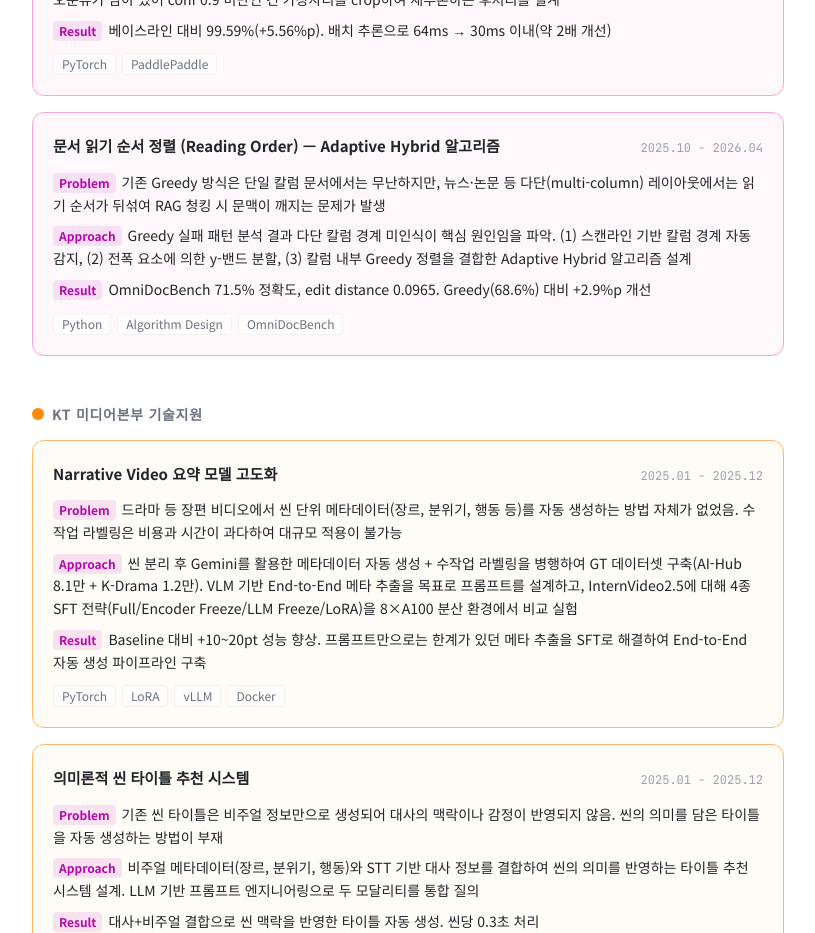
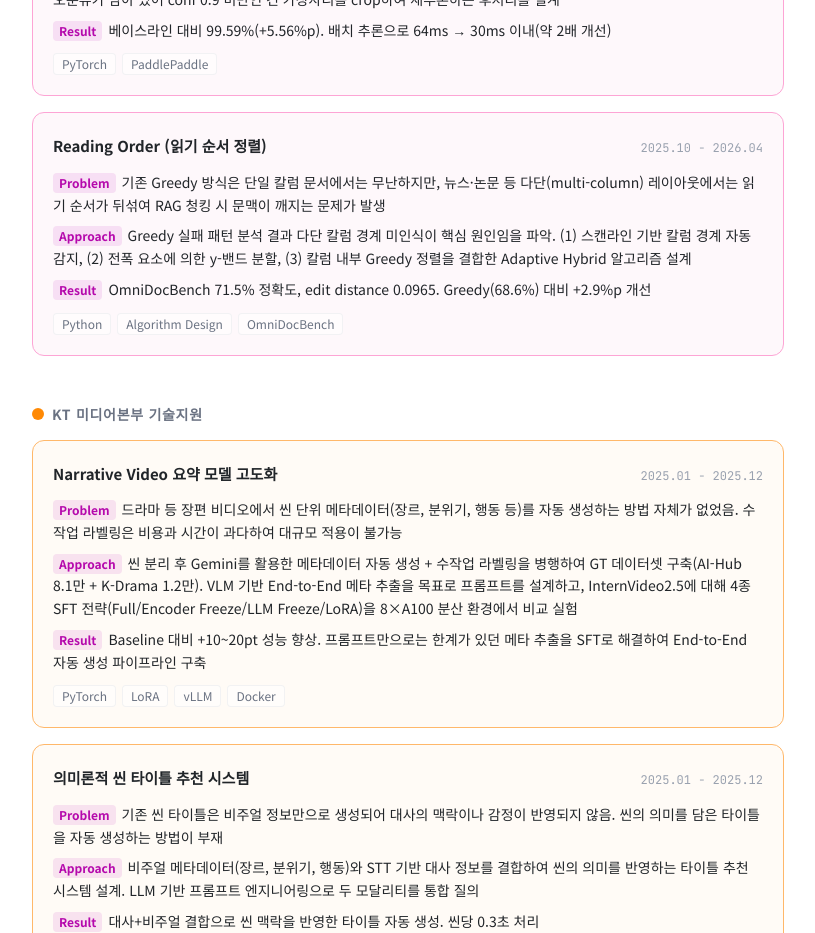
Before and after one commit to ilileun/profile, a Next.js app: page / in a window 1280 px wide. Shown: the part 1900-2833 px from the top of the page, without its empty margins (232-1047 px from the left). Built offline with nearby package versions, Linux system fonts and the light colour scheme.

Commit message:
Simplify reading order title

```diff
--- a/src/payload/projects.ts
+++ b/src/payload/projects.ts
@@ -35,7 +35,7 @@ export const projects: Project[] = [
     techStack: ["PyTorch", "PaddlePaddle"],
   },
   {
-    title: "문서 읽기 순서 정렬 (Reading Order) — Adaptive Hybrid 알고리즘",
+    title: "Reading Order (읽기 순서 정렬)",
     period: "2025.10 - 2026.04",
     org: "메리츠화재 · KT 공동연구",
     problem:
```
